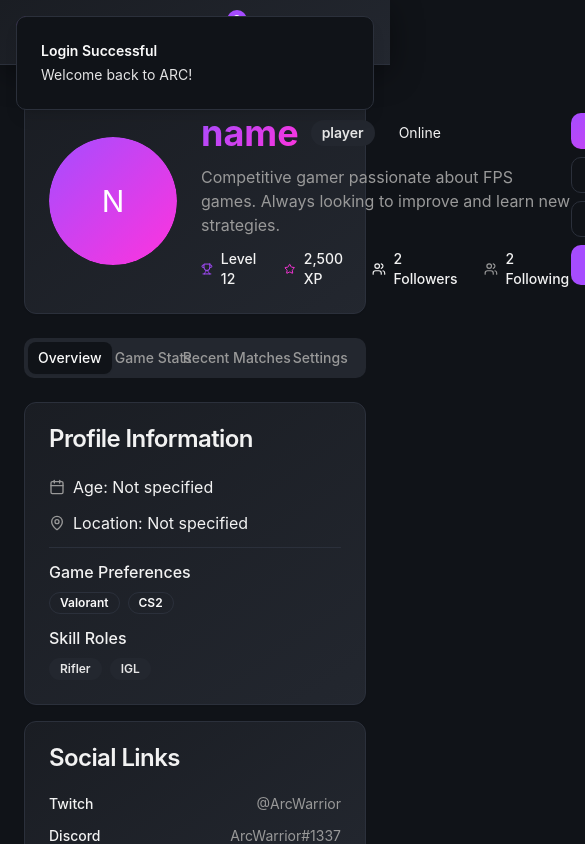
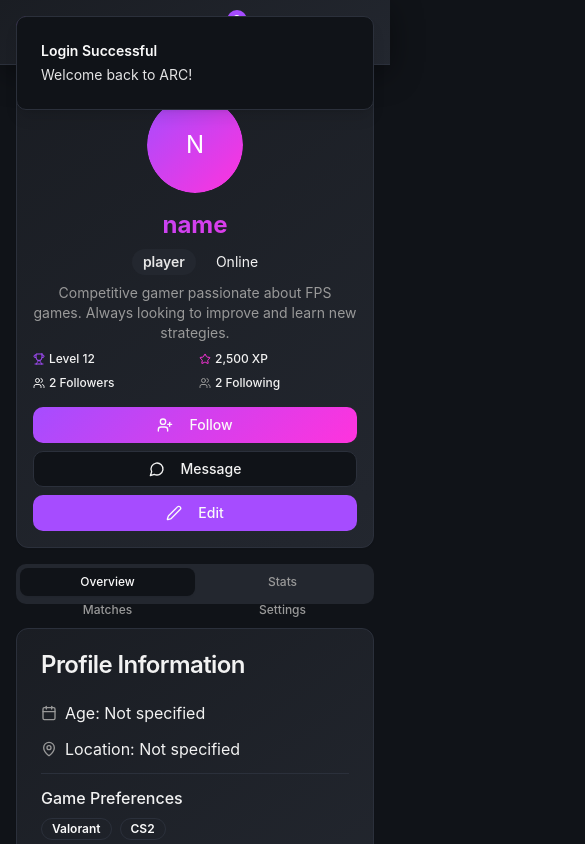
Before and after one commit to Diabolus45/arc-arena-nexus, a React (Vite) app: page /profile in a window 390 px wide. Both pictures are taken after typing "name@example.com", "Sample123" into the empty fields and a click on the button "Sign In". Shown: the top 844 px of the page, 585 px wide, since content can reach past the window. Built offline with nearby package versions, Linux system fonts and the light colour scheme.

Commit message:
Make application mobile responsive
Implement mobile-friendly design for the application.

```diff
--- a/src/pages/Profile.tsx
+++ b/src/pages/Profile.tsx
@@ -123,15 +123,15 @@ export const Profile = () => {
   };
 
   return (
-    <div className="max-w-7xl mx-auto p-6 space-y-6">
+    <div className="max-w-7xl mx-auto p-4 lg:p-6 space-y-4 lg:space-y-6">
       {/* Profile Header */}
       <Card className="card-gradient border-border">
-        <CardContent className="p-6">
-          <div className="flex items-start justify-between">
-            <div className="flex items-center space-x-6">
-              <div className="relative">
-                <Avatar className="h-32 w-32">
-                  <AvatarFallback className="primary-gradient text-white text-3xl">
+        <CardContent className="p-4 lg:p-6">
+          <div className="flex flex-col lg:flex-row lg:items-start lg:justify-between space-y-4 lg:space-y-0">
+            <div className="flex flex-col sm:flex-row items-center sm:items-start space-y-4 sm:space-y-0 sm:space-x-4 lg:space-x-6">
+              <div className="relative flex-shrink-0">
+                <Avatar className="h-24 w-24 sm:h-28 sm:w-28 lg:h-32 lg:w-32">
+                  <AvatarFallback className="primary-gradient text-white text-2xl sm:text-3xl">
                     {user.username.charAt(0).toUpperCase()}
                   </AvatarFallback>
                 </Avatar>
@@ -141,46 +141,48 @@ export const Profile = () => {
                   </Button>
                 )}
               </div>
-              <div className="space-y-3">
-                <div className="flex items-center space-x-3">
-                  <h1 className="text-4xl font-bold primary-gradient bg-clip-text text-transparent">
+              <div className="space-y-2 lg:space-y-3 text-center sm:text-left">
+                <div className="flex flex-col sm:flex-row sm:items-center space-y-2 sm:space-y-0 sm:space-x-3">
+                  <h1 className="text-2xl sm:text-3xl lg:text-4xl font-bold primary-gradient bg-clip-text text-transparent">
                     {user.username}
                   </h1>
-                  <Badge variant="secondary" className="text-sm">{user.role}</Badge>
-                  <div className="flex items-center space-x-1">
-                    <div className="w-2 h-2 bg-success rounded-full"></div>
-                    <span className="text-sm text-success">Online</span>
+                  <div className="flex items-center justify-center sm:justify-start space-x-2">
+                    <Badge variant="secondary" className="text-sm">{user.role}</Badge>
+                    <div className="flex items-center space-x-1">
+                      <div className="w-2 h-2 bg-success rounded-full"></div>
+                      <span className="text-sm text-success">Online</span>
+                    </div>
                   </div>
                 </div>
-                <p className="text-muted-foreground max-w-md">
+                <p className="text-muted-foreground text-sm lg:text-base max-w-md">
                   {formData.bio}
                 </p>
-                <div className="flex items-center space-x-6 text-sm">
-                  <div className="flex items-center space-x-2">
-                    <Trophy className="w-4 h-4 text-primary" />
+                <div className="grid grid-cols-2 lg:flex lg:items-center gap-2 lg:gap-6 text-xs lg:text-sm">
+                  <div className="flex items-center space-x-1 lg:space-x-2">
+                    <Trophy className="w-3 h-3 lg:w-4 lg:h-4 text-primary" />
                     <span className="font-medium">Level {user.profile.level}</span>
                   </div>
-                  <div className="flex items-center space-x-2">
-                    <Star className="w-4 h-4 text-accent" />
+                  <div className="flex items-center space-x-1 lg:space-x-2">
+                    <Star className="w-3 h-3 lg:w-4 lg:h-4 text-accent" />
                     <span className="font-medium">{user.profile.xp.toLocaleString()} XP</span>
                   </div>
-                  <div className="flex items-center space-x-2">
-                    <Users className="w-4 h-4 text-success" />
+                  <div className="flex items-center space-x-1 lg:space-x-2">
+                    <Users className="w-3 h-3 lg:w-4 lg:h-4 text-success" />
                     <span className="font-medium">{user.profile.followers?.length || 0} Followers</span>
                   </div>
-                  <div className="flex items-center space-x-2">
-                    <Users className="w-4 h-4 text-muted-foreground" />
+                  <div className="flex items-center space-x-1 lg:space-x-2">
+                    <Users className="w-3 h-3 lg:w-4 lg:h-4 text-muted-foreground" />
                     <span className="font-medium">{user.profile.following?.length || 0} Following</span>
                   </div>
                 </div>
               </div>
             </div>
-            <div className="flex flex-col space-y-2 sm:flex-row sm:space-y-0 sm:space-x-2">
+            <div className="flex flex-col space-y-2 sm:flex-row sm:space-y-0 sm:space-x-2 w-full sm:w-auto">
               <Button
                 variant={isFollowing ? "outline" : "default"}
                 size="sm"
                 onClick={() => setIsFollowing(!isFollowing)}
-                className="primary-gradient"
+                className="primary-gradient w-full sm:w-auto"
               >
                 {isFollowing ? (
                   <>
@@ -194,17 +196,17 @@ export const Profile = () => {
                   </>
                 )}
               </Button>
-              <Button variant="outline" size="sm">
+              <Button variant="outline" size="sm" className="w-full sm:w-auto">
                 <MessageCircle className="w-4 h-4 mr-2" />
                 Message
               </Button>
-              <Button variant="outline" size="sm">
+              <Button variant="outline" size="sm" className="hidden lg:flex">
                 <Settings className="w-4 h-4 mr-2" />
                 Settings
               </Button>
-              <Button onClick={() => setIsEditing(!isEditing)} variant={isEditing ? "destructive" : "default"}>
+              <Button onClick={() => setIsEditing(!isEditing)} variant={isEditing ? "destructive" : "default"} size="sm" className="w-full sm:w-auto">
                 <Edit2 className="w-4 h-4 mr-2" />
-                {isEditing ? 'Cancel' : 'Edit Profile'}
+                {isEditing ? 'Cancel' : 'Edit'}
               </Button>
             </div>
           </div>
@@ -212,11 +214,11 @@ export const Profile = () => {
       </Card>
 
       <Tabs defaultValue="overview" className="w-full">
-        <TabsList className="grid w-full grid-cols-4">
-          <TabsTrigger value="overview">Overview</TabsTrigger>
-          <TabsTrigger value="stats">Game Stats</TabsTrigger>
-          <TabsTrigger value="matches">Recent Matches</TabsTrigger>
-          <TabsTrigger value="settings">Settings</TabsTrigger>
+        <TabsList className="grid w-full grid-cols-2 lg:grid-cols-4 text-xs lg:text-sm">
+          <TabsTrigger value="overview" className="text-xs lg:text-sm">Overview</TabsTrigger>
+          <TabsTrigger value="stats" className="text-xs lg:text-sm">Stats</TabsTrigger>
+          <TabsTrigger value="matches" className="text-xs lg:text-sm">Matches</TabsTrigger>
+          <TabsTrigger value="settings" className="text-xs lg:text-sm">Settings</TabsTrigger>
         </TabsList>
 
         <TabsContent value="overview" className="mt-6">
@@ -399,27 +401,27 @@ export const Profile = () => {
             <div className="lg:col-span-2 space-y-4">
               <Card className="card-gradient border-border">
                 <CardHeader>
-                  <CardTitle>Linked Game Accounts</CardTitle>
-                  <CardDescription>Your verified gaming accounts and IDs</CardDescription>
+                  <CardTitle className="text-lg lg:text-xl">Linked Game Accounts</CardTitle>
+                  <CardDescription className="text-sm">Your verified gaming accounts and IDs</CardDescription>
                 </CardHeader>
                 <CardContent>
-                  <div className="grid gap-4">
+                  <div className="grid gap-3 lg:gap-4">
                     {gameIds.map((gameId, index) => (
-                      <div key={index} className="flex items-center justify-between p-4 bg-secondary/20 rounded-lg">
-                        <div className="flex items-center space-x-4">
-                          <div className="w-12 h-12 bg-primary/20 rounded-lg flex items-center justify-center">
-                            <Gamepad2 className="w-6 h-6 text-primary" />
+                      <div key={index} className="flex flex-col sm:flex-row sm:items-center sm:justify-between p-3 lg:p-4 bg-secondary/20 rounded-lg space-y-2 sm:space-y-0">
+                        <div className="flex items-center space-x-3 lg:space-x-4">
+                          <div className="w-10 h-10 lg:w-12 lg:h-12 bg-primary/20 rounded-lg flex items-center justify-center flex-shrink-0">
+                            <Gamepad2 className="w-5 h-5 lg:w-6 lg:h-6 text-primary" />
                           </div>
-                          <div>
-                            <div className="flex items-center space-x-2">
-                              <p className="font-medium">{gameId.game}</p>
-                              <Badge variant="outline" className="text-xs">{gameId.platform}</Badge>
+                          <div className="min-w-0 flex-1">
+                            <div className="flex flex-col sm:flex-row sm:items-center space-y-1 sm:space-y-0 sm:space-x-2">
+                              <p className="font-medium text-sm lg:text-base">{gameId.game}</p>
+                              <Badge variant="outline" className="text-xs w-fit">{gameId.platform}</Badge>
                             </div>
-                            <p className="text-sm text-muted-foreground">{gameId.username}</p>
+                            <p className="text-xs lg:text-sm text-muted-foreground truncate">{gameId.username}</p>
                           </div>
                         </div>
-                        <div className="flex items-center space-x-2">
-                          <Badge variant={gameId.verified ? "default" : "outline"}>
+                        <div className="flex items-center justify-between sm:justify-end space-x-2">
+                          <Badge variant={gameId.verified ? "default" : "outline"} className="text-xs">
                             {gameId.verified ? "Verified" : "Pending"}
                           </Badge>
                           <Button variant="ghost" size="sm">
@@ -428,7 +430,7 @@ export const Profile = () => {
                         </div>
                       </div>
                     ))}
-                    <Button variant="outline" className="w-full border-dashed">
+                    <Button variant="outline" className="w-full border-dashed text-sm">
                       <Plus className="w-4 h-4 mr-2" />
                       Link New Account
                     </Button>
@@ -439,37 +441,37 @@ export const Profile = () => {
           </div>
         </TabsContent>
 
-        <TabsContent value="stats" className="mt-6">
-          <div className="grid gap-6">
+        <TabsContent value="stats" className="mt-4 lg:mt-6">
+          <div className="grid gap-4 lg:gap-6">
             {gameStats.map((stat, index) => (
               <Card key={index} className="card-gradient border-border">
-                <CardHeader>
-                  <div className="flex items-center justify-between">
-                    <CardTitle className="flex items-center space-x-2">
-                      <Gamepad2 className="w-5 h-5" />
+                <CardHeader className="pb-3 lg:pb-6">
+                  <div className="flex flex-col sm:flex-row sm:items-center sm:justify-between space-y-2 sm:space-y-0">
+                    <CardTitle className="flex items-center space-x-2 text-lg lg:text-xl">
+                      <Gamepad2 className="w-4 h-4 lg:w-5 lg:h-5" />
                       <span>{stat.game}</span>
                     </CardTitle>
-                    <Badge className="primary-gradient text-lg px-3 py-1">{stat.rank}</Badge>
+                    <Badge className="primary-gradient text-sm lg:text-lg px-2 py-1 lg:px-3 lg:py-1 w-fit">{stat.rank}</Badge>
                   </div>
-                  <CardDescription>Current Season: {stat.currentSeason} • Peak: {stat.peakRank}</CardDescription>
+                  <CardDescription className="text-xs lg:text-sm">Current Season: {stat.currentSeason} • Peak: {stat.peakRank}</CardDescription>
                 </CardHeader>
                 <CardContent>
-                  <div className="grid grid-cols-2 md:grid-cols-4 gap-6">
+                  <div className="grid grid-cols-2 lg:grid-cols-4 gap-4 lg:gap-6">
                     <div className="text-center">
-                      <p className="text-2xl font-bold text-success">{stat.kd}</p>
-                      <p className="text-sm text-muted-foreground">K/D Ratio</p>
+                      <p className="text-xl lg:text-2xl font-bold text-success">{stat.kd}</p>
+                      <p className="text-xs lg:text-sm text-muted-foreground">K/D Ratio</p>
                     </div>
                     <div className="text-center">
-                      <p className="text-2xl font-bold text-primary">{stat.winRate}</p>
-                      <p className="text-sm text-muted-foreground">Win Rate</p>
+                      <p className="text-xl lg:text-2xl font-bold text-primary">{stat.winRate}</p>
+                      <p className="text-xs lg:text-sm text-muted-foreground">Win Rate</p>
                     </div>
                     <div className="text-center">
-                      <p className="text-2xl font-bold text-accent">{stat.hoursPlayed}</p>
-                      <p className="text-sm text-muted-foreground">Hours Played</p>
+                      <p className="text-xl lg:text-2xl font-bold text-accent">{stat.hoursPlayed}</p>
+                      <p className="text-xs lg:text-sm text-muted-foreground">Hours Played</p>
                     </div>
                     <div className="text-center">
-                      <p className="text-2xl font-bold text-warning">{stat.peakRank}</p>
-                      <p className="text-sm text-muted-foreground">Peak Rank</p>
+                      <p className="text-xl lg:text-2xl font-bold text-warning">{stat.peakRank}</p>
+                      <p className="text-xs lg:text-sm text-muted-foreground">Peak Rank</p>
                     </div>
                   </div>
                 </CardContent>
```
Also changed, not shown: src/components/layout/Navbar.tsx (+7 -7 lines).
